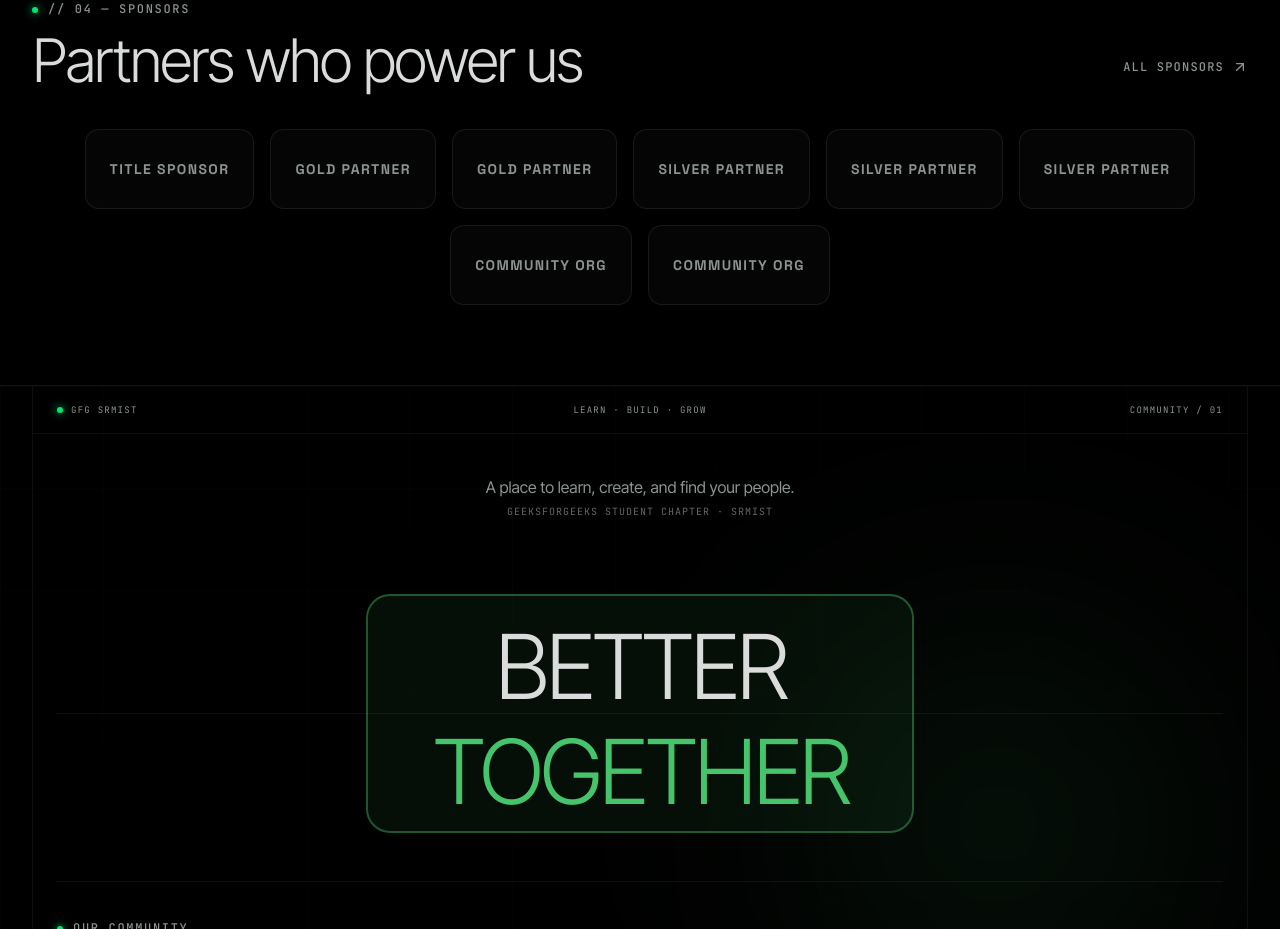
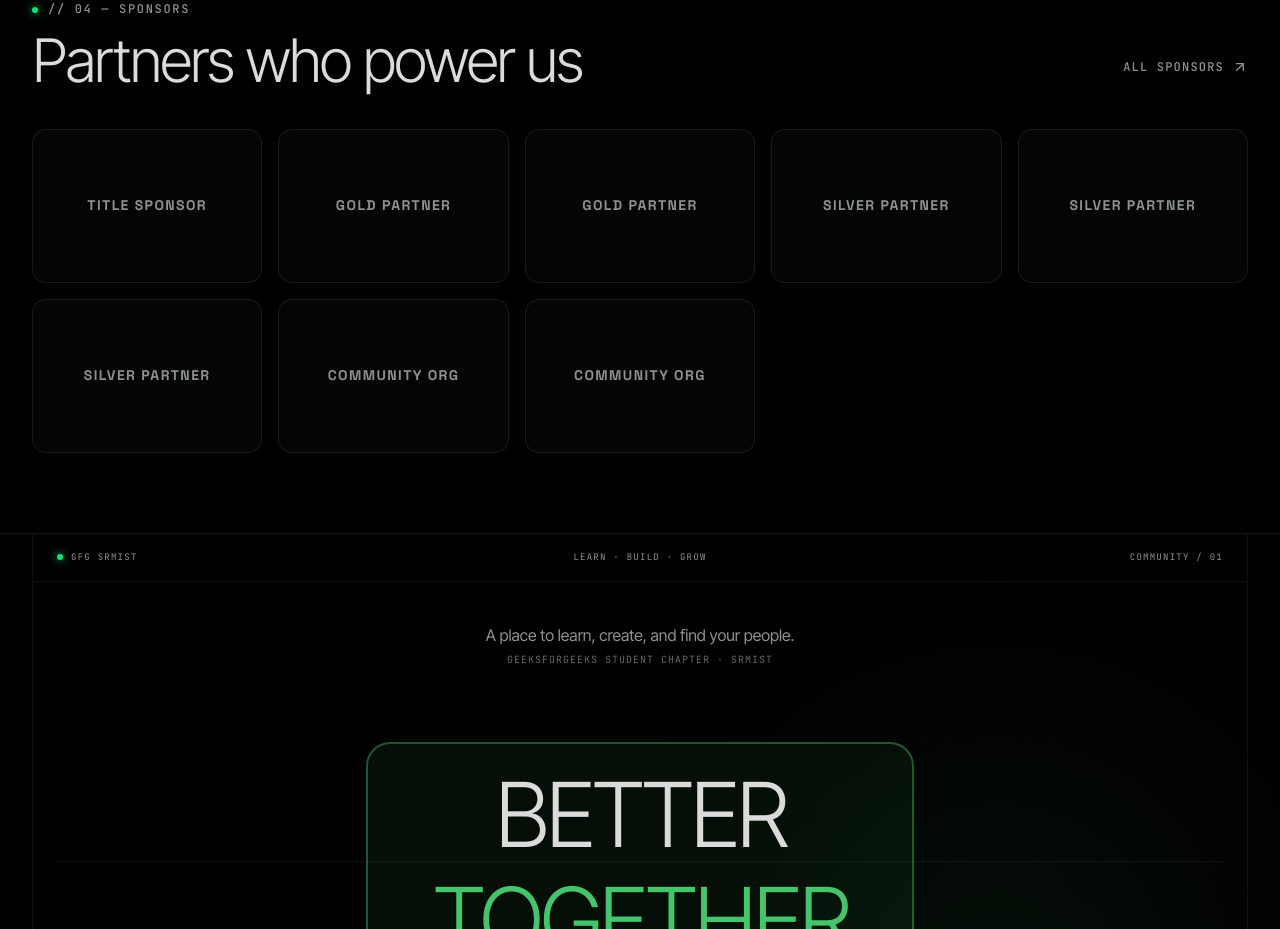
Before and after one commit to GeeksForGeeks-SRMIST/gfg-srmist-website2026-27, a React (Vite) app: page / in a window 1280 px wide. Shown: the part 1960-2889 px from the top of the page. Built offline with nearby package versions, Linux system fonts and the light colour scheme.

Commit message:
Home: sponsor strip shows logo tiles and a 10-logo preview

```diff
--- a/src/pages/home/sections/SponsorsStrip.jsx
+++ b/src/pages/home/sections/SponsorsStrip.jsx
@@ -10,7 +10,7 @@ function SponsorMark({ sponsor }) {
   const [failed, setFailed] = useState(false);
 
   return (
-    <li className="grid min-h-20 min-w-36 place-items-center rounded-card border border-line bg-surface/50 px-6 py-4 text-muted transition-colors duration-300 hover:border-green-bright/40 hover:text-text">
+    <li className="grid aspect-[3/2] place-items-center overflow-hidden rounded-card border border-line bg-surface/50 text-muted transition-[border-color,translate] duration-300 hover:-translate-y-0.5 hover:border-green-bright/50 hover:text-text">
       {sponsor.logo && !failed ? (
         <img
           src={asset(sponsor.logo)}
@@ -18,16 +18,19 @@ function SponsorMark({ sponsor }) {
           loading="lazy"
           decoding="async"
           onError={() => setFailed(true)}
-          className="max-h-12 max-w-36 object-contain"
+          className="size-full object-cover"
         />
       ) : (
-        <span className="text-center font-ui text-sm font-bold leading-tight tracking-[.1em] uppercase">
+        <span className="px-3 text-center font-ui text-sm font-bold leading-tight tracking-[.1em] uppercase">
           {sponsor.name}
         </span>
       )}
     </li>
   );
 }
+
+// The Home page shows the first 10; the Sponsors page has all of them
+const PREVIEW = SPONSORS.slice(0, 10);
 
 export default function SponsorsStrip() {
   return (
@@ -52,8 +55,8 @@ export default function SponsorsStrip() {
         </Reveal>
         <Reveal>
         {SPONSORS.length ? (
-          <ul className="mt-8 flex flex-wrap items-center justify-center gap-3 md:mt-10 md:gap-4">
-            {SPONSORS.map((sponsor, index) => (
+          <ul className="mt-8 grid grid-cols-2 gap-3 sm:grid-cols-3 md:mt-10 md:gap-4 lg:grid-cols-5">
+            {PREVIEW.map((sponsor, index) => (
               <SponsorMark key={`${sponsor.name}-${index}`} sponsor={sponsor} />
             ))}
           </ul>
```
